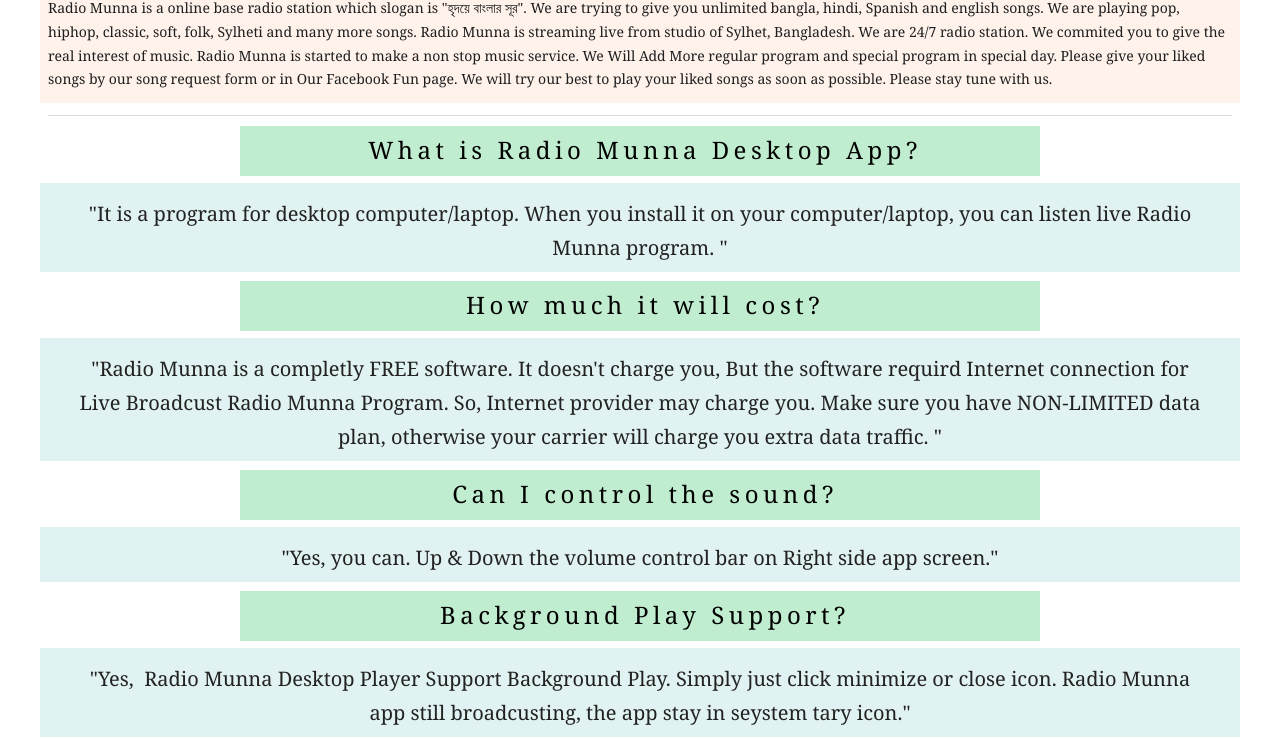
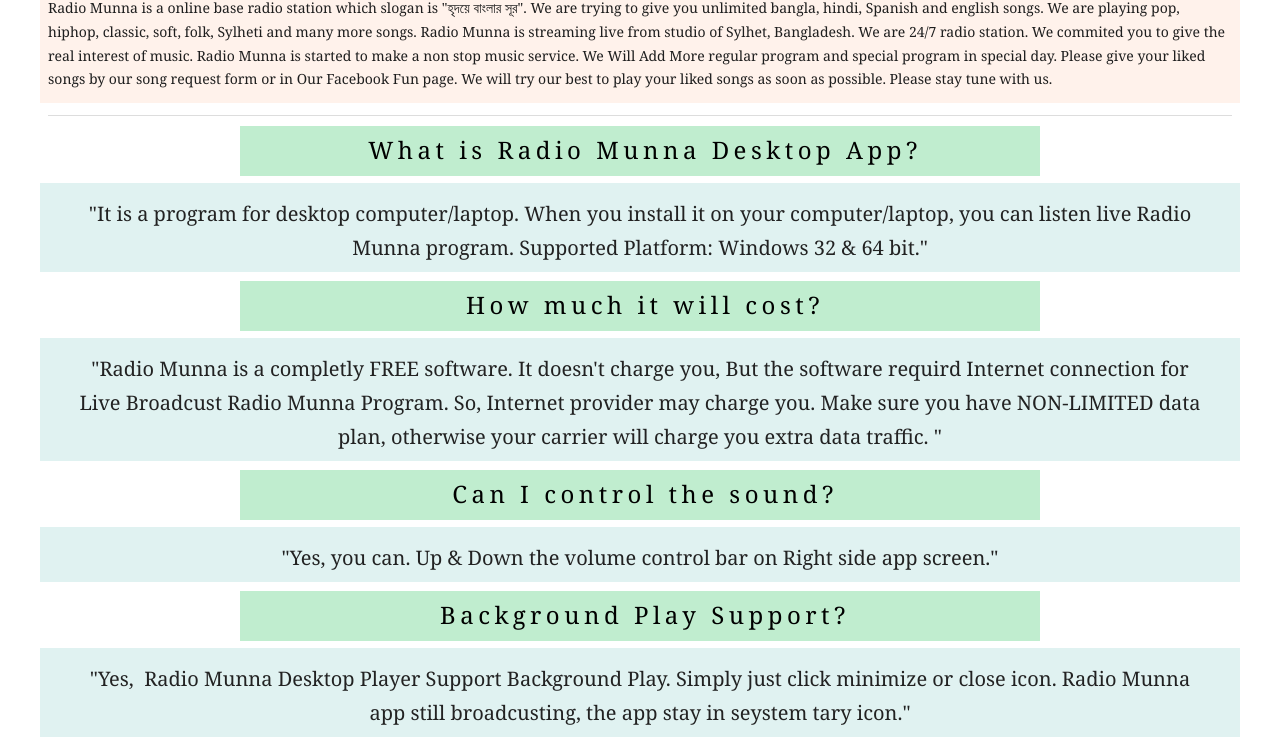
Before and after one commit to lovebdsobuj/radiomunna, a plain HTML site: page install-success/index.html in a window 1280 px wide. Shown: the part 61-800 px from the top of the page. Drawn offline with Linux system fonts and the light colour scheme.

Commit message:
Install Success Page

```diff
--- a/install-success/index.html
+++ b/install-success/index.html
@@ -37,7 +37,7 @@
   </div>
   <div class="row">
     <div class="coffee-span-12 column-4">
-      <blockquote class="blockquote-1">"It is a program for desktop computer/laptop. When you install it on your computer/laptop, you can listen live Radio Munna program. "</blockquote>
+      <blockquote class="blockquote-1">"It is a program for desktop computer/laptop. When you install it on your computer/laptop, you can listen live Radio Munna program. Supported Platform: Windows 32 &amp; 64 bit."</blockquote>
     </div>
   </div>
   <div class="row row-2">
```
